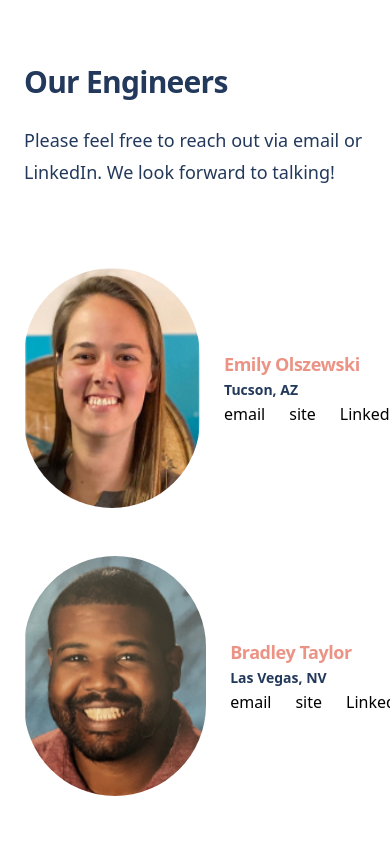
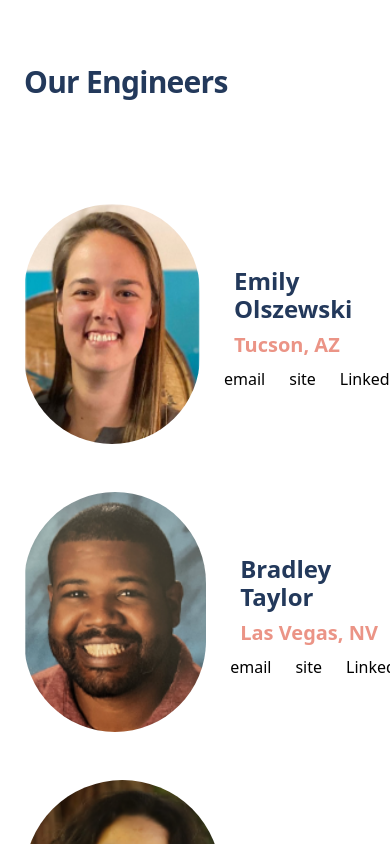
Before and after one commit to smooth-sail/smooth-sail.github.io, a React (Vite) app: page / in a window 390 px wide. Shown: the part 3420-4264 px from the top of the page. Built offline with nearby package versions, Linux system fonts and the light colour scheme.

Commit message:
update team on home page and fix mobile menu

```diff
--- a/src/components/team-page.jsx
+++ b/src/components/team-page.jsx
@@ -89,7 +89,7 @@ export default function TeamPage() {
                     <a href="#" className="-m-1.5 p-1.5">
                       <span className="sr-only">SmoothSail</span>
                       <img
-                        className="h-16 w-auto"
+                        className="h-20 w-auto"
                         src="images/logo.png"
                         alt="logo"
                       />
--- a/src/components/team.jsx
+++ b/src/components/team.jsx
@@ -31,10 +31,7 @@ export default function Team() {
           <h2 className="text-3xl font-bold tracking-tight text-ss-bl sm:text-4xl">
             Our Engineers
           </h2>
-          <p className="mt-6 text-lg leading-8 text-ss-bl">
-            Please feel free to reach out via email or LinkedIn. We look forward
-            to talking!
-          </p>
+          <p className="mt-6 text-lg leading-8 text-ss-bl"></p>
         </div>
         <ul
           role="list"
@@ -49,10 +46,10 @@ export default function Team() {
                   alt=""
                 />
                 <div>
-                  <h3 className="text-lg font-semibold leading-7 tracking-tight text-ss-coral">
+                  <h3 className="text-2xl font-semibold leading-7 p-2.5 text-ss-bl">
                     {person.name}
                   </h3>
-                  <p className="text-sm font-semibold leading-6 text-ss-bl">
+                  <p className="text-xl font-semibold leading-6 pb-2.5 pl-2.5 text-ss-coral">
                     {person.location}
                   </p>
                   <div className="flex items-center gap-x-6">
--- a/src/components/welcome-section.jsx
+++ b/src/components/welcome-section.jsx
@@ -60,19 +60,19 @@ export default function WelcomeSection({
             onClose={setMobileMenuOpen}
           >
             <div className="fixed inset-0 z-50" />
-            <Dialog.Panel className="fixed inset-y-0 right-0 z-50 w-full overflow-y-auto bg-white px-6 py-6 sm:max-w-sm sm:ring-1 sm:ring-gray-900/10">
+            <Dialog.Panel className="fixed inset-y-0 right-0 z-50 w-full overflow-y-auto bg-ss-bl px-6 py-6 sm:max-w-sm sm:ring-1 sm:ring-gray-900/10">
               <div className="flex items-center justify-between">
                 <a href="#" className="-m-1.5 p-1.5">
                   <span className="sr-only">SmoothSail</span>
                   <img
-                    className="h-8 w-auto"
+                    className="h-20 w-auto"
                     src="images/logo.png"
                     alt="logo"
                   />
                 </a>
                 <button
                   type="button"
-                  className="-m-2.5 rounded-md p-2.5 text-gray-700"
+                  className="-m-2.5 rounded-md p-2.5 text-white hover:text-ss-coral"
                   onClick={() => setMobileMenuOpen(false)}
                 >
                   <span className="sr-only">Close menu</span>
@@ -86,7 +86,7 @@ export default function WelcomeSection({
                       <a
                         key={item.name}
                         href={item.href}
-                        className="-mx-3 block rounded-lg px-3 py-2 text-base font-semibold leading-7 text-white hover:bg-gray-50"
+                        className="-mx-3 block rounded-lg px-3 py-2 text-base font-semibold leading-7 text-white hover:text-ss-coral"
                       >
                         {item.name}
                       </a>
```
